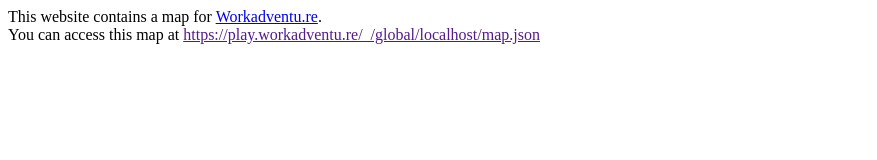
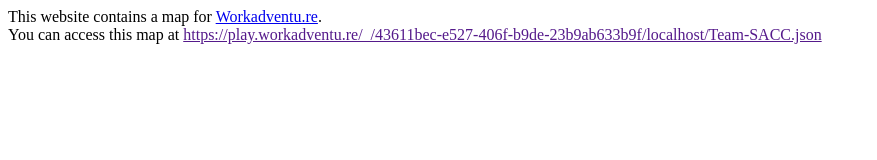
Before and after one commit to Bleiz-du/WA-SACC, a plain HTML site: page index.html in a window 1280 px wide. Shown: the whole page, without its empty margins (0-877 px from the left). Drawn offline with Linux system fonts and the light colour scheme.

Commit message:
Update index.html

```diff
--- a/index.html
+++ b/index.html
@@ -6,7 +6,7 @@
                 if (path.endsWith('index.html')) {
                     path = path.substr(path, path.length - 'index.html'.length);
                 }
-                var url = 'https://play.workadventu.re/_/global/'+window.location.host+path+'map.json';
+                var url = 'https://play.workadventu.re/_/43611bec-e527-406f-b9de-23b9ab633b9f/'+window.location.host+path+'Team-SACC.json';
                 document.getElementById('mapLink').href = url;
                 document.getElementById('mapLink').innerText = url;
             };
```
